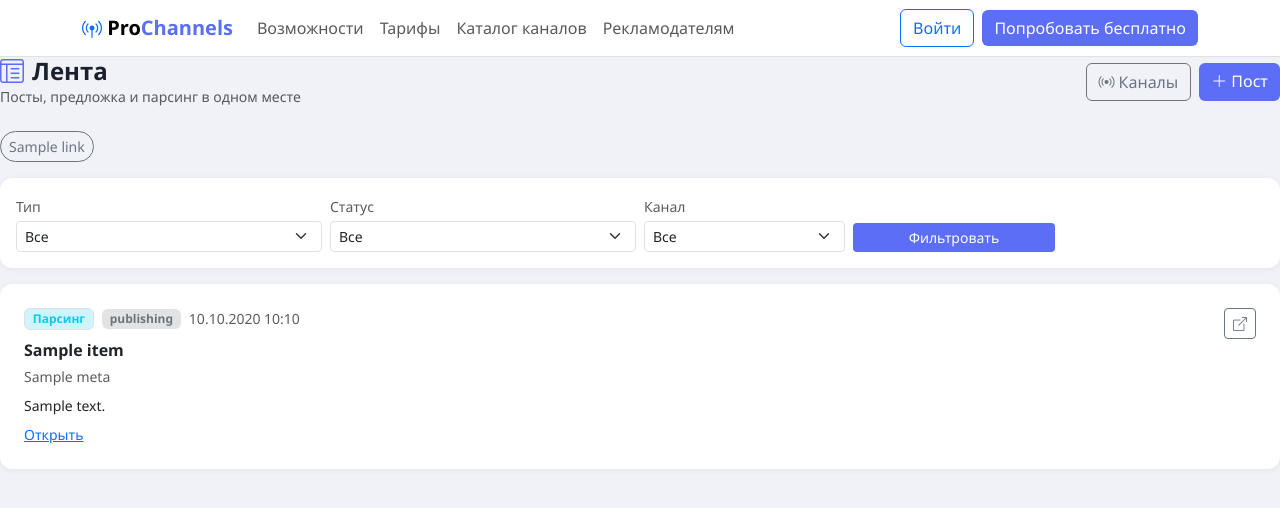
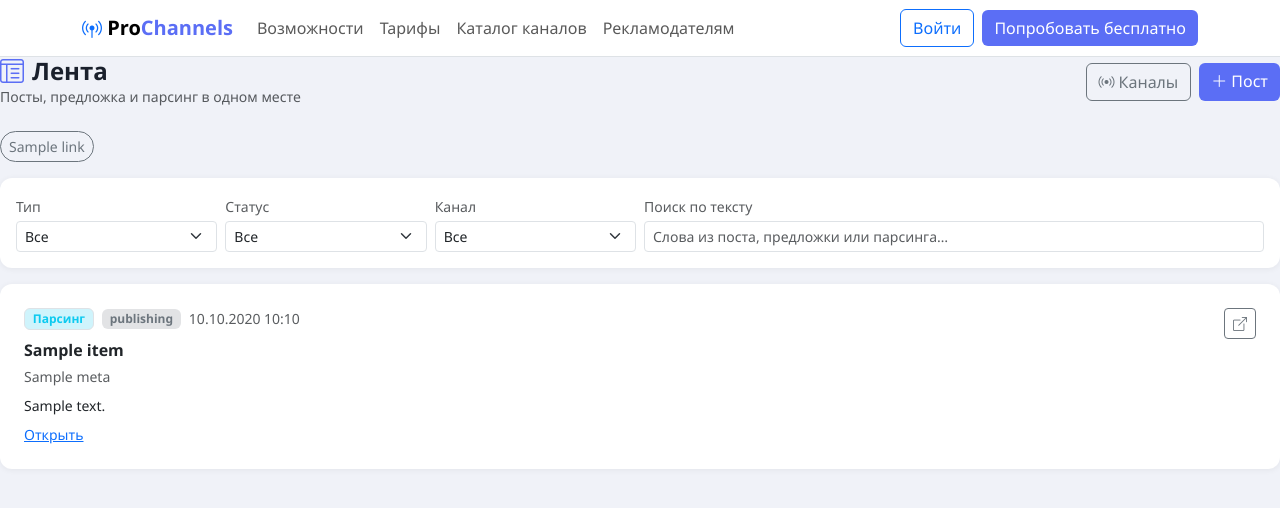
Before and after one commit to popovartem1997/pro_channels, a Django app: template templates/core/feed.html in a window 1280 px wide. Shown: the top 508 px of the page. Run offline with Django 4.2, Linux system fonts and the light colour scheme; the template is opened without the code that fills it: most values are stand-ins (such as "Sample title", 1, 10 or a date in 2020); some libraries are stand-ins or nearby versions.

Commit message:
chore: git save (2026-04-03 17:05) — core/views.py templates/core/feed.html

```diff
--- a/templates/core/feed.html
+++ b/templates/core/feed.html
@@ -26,24 +26,27 @@
 </div>
 {% endif %}
 
-<form method="get" class="card mb-3">
+<form method="get" id="feed-filter-form" class="card mb-3">
   <div class="card-body p-3">
     {% if chgroup_id %}
     <input type="hidden" name="chgroup" value="{{ chgroup_id }}">
     {% endif %}
+    {% if per_page %}
+    <input type="hidden" name="per_page" value="{{ per_page }}">
+    {% endif %}
     <div class="row g-2 align-items-end">
-      <div class="col-12 col-md-3">
+      <div class="col-12 col-md-2">
         <label class="form-label small text-muted mb-1">Тип</label>
-        <select class="form-select form-select-sm" name="kind">
+        <select class="form-select form-select-sm js-feed-auto-submit" name="kind">
           <option value="all" {% if kind == 'all' %}selected{% endif %}>Все</option>
           <option value="post" {% if kind == 'post' %}selected{% endif %}>Посты</option>
           <option value="subscriber" {% if kind == 'subscriber' %}selected{% endif %}>От подписчиков</option>
           <option value="parsing" {% if kind == 'parsing' %}selected{% endif %}>Парсинг</option>
         </select>
       </div>
-      <div class="col-12 col-md-3">
+      <div class="col-12 col-md-2">
         <label class="form-label small text-muted mb-1">Статус</label>
-        <select class="form-select form-select-sm" name="status">
+        <select class="form-select form-select-sm js-feed-auto-submit" name="status">
           <option value="" {% if not status_filter %}selected{% endif %}>Все</option>
           <optgroup label="Посты">
             <option value="post:draft" {% if status_filter == 'post:draft' %}selected{% endif %}>Черновик</option>
@@ -67,15 +70,18 @@
       </div>
       <div class="col-12 col-md-2">
         <label class="form-label small text-muted mb-1">Канал</label>
-        <select class="form-select form-select-sm" name="channel">
+        <select class="form-select form-select-sm js-feed-auto-submit" name="channel">
           <option value="" {% if not channel_id %}selected{% endif %}>Все</option>
           {% for ch in channels %}
             <option value="{{ ch.pk }}" {% if channel_id == ch.pk %}selected{% endif %}>{{ ch.name }}</option>
           {% endfor %}
         </select>
       </div>
-      <div class="col-12 col-md-2">
-        <button class="btn btn-brand btn-sm w-100">Фильтровать</button>
+      <div class="col-12 col-md-6">
+        <label class="form-label small text-muted mb-1" for="feed-q">Поиск по тексту</label>
+        <input type="search" class="form-control form-control-sm" name="q" id="feed-q"
+               value="{{ search_q|default:'' }}"
+               placeholder="Слова из поста, предложки или парсинга…" autocomplete="off">
       </div>
     </div>
   </div>
@@ -358,7 +364,6 @@
     post_draft: 'Черновики',
     post_scheduled: 'Запланированы',
     post_publishing: 'Публикуются',
-    post_published: 'Опубликованы',
     post_failed: 'Ошибки',
     parsing_new: 'Парсинг (новые)',
   };
@@ -387,6 +392,30 @@
       bar.classList.remove('d-none');
     }
   };
+})();
+</script>
+<script>
+(function () {
+  var form = document.getElementById('feed-filter-form');
+  if (!form) return;
+  function submitFeedFilters() {
+    form.submit();
+  }
+  form.querySelectorAll('.js-feed-auto-submit').forEach(function (el) {
+    el.addEventListener('change', submitFeedFilters);
+  });
+  var qEl = document.getElementById('feed-q');
+  var qTimer;
+  if (qEl) {
+    qEl.addEventListener('input', function () {
+      clearTimeout(qTimer);
+      qTimer = setTimeout(submitFeedFilters, 450);
+    });
+    qEl.addEventListener('search', function () {
+      clearTimeout(qTimer);
+      submitFeedFilters();
+    });
+  }
 })();
 </script>
 <script>
```
Also changed, not shown: core/views.py (+13 -10 lines).
